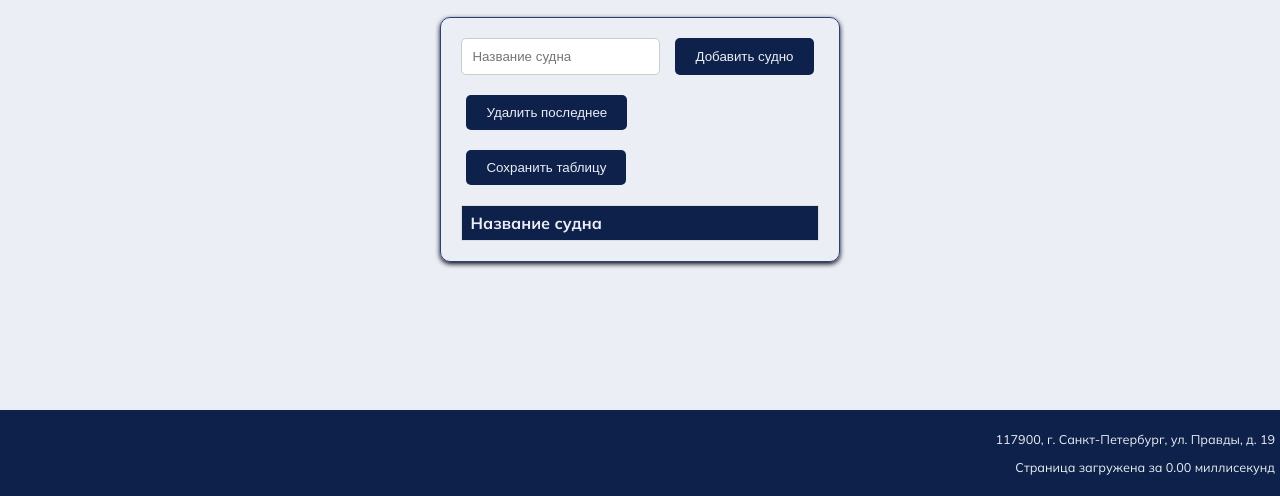
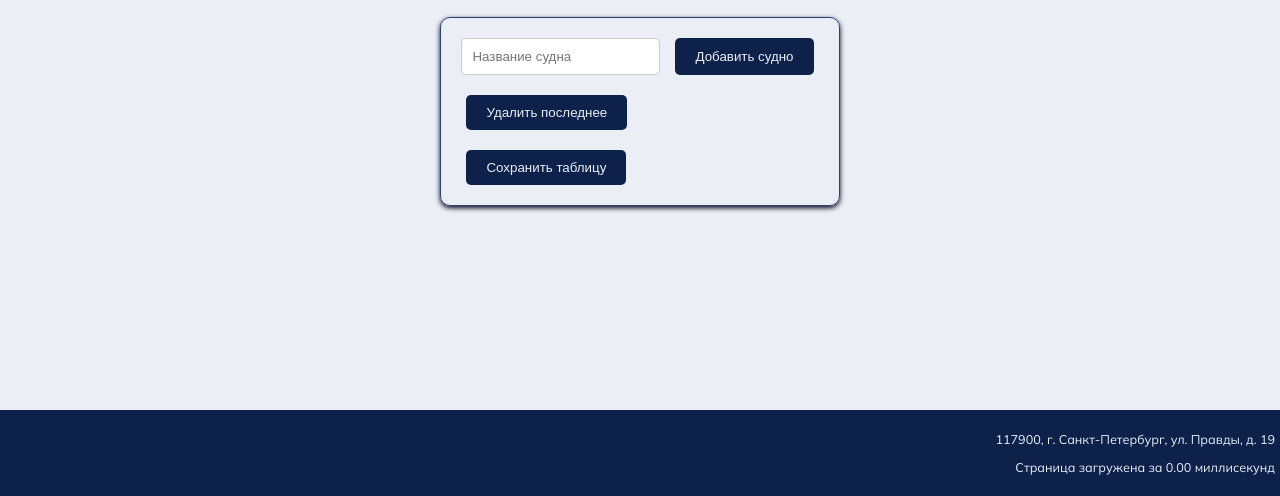
Before and after one commit to shrento/front, a plain HTML site: page lab5/vessel_list.html in a window 1280 px wide. Both pictures are taken after a click on the button "Сохранить таблицу". Shown: the part 304-800 px from the top of the page. Drawn offline with Linux system fonts and the light colour scheme.

Commit message:
add template

```diff
--- a/lab5/scripts/vessel_list.js
+++ b/lab5/scripts/vessel_list.js
@@ -38,18 +38,32 @@ function removeLastVessel() {
 }
 
 function createFinalVesselTable() {
-    let finalTable = document.getElementById('final-vessel-tabel');
-    let tableBody = finalTable.querySelector('tbody');
+    document.getElementById('vessel-table-div').innerHTML = '';
 
-    tableBody.innerHTML = '';
+    if (uploadedVessels.length == 0) {
+        return;
+    }
 
-    uploadedVessels.forEach(vessel => {
-        let newRow = tableBody.insertRow();
-        let nameCell = newRow.insertCell(0);
-        nameCell.textContent = vessel;
-    });
+    let tableTemplate = document.createElement('template');
+    tableTemplate.innerHTML = `
+        <table class="final-vessel-tabel" id="final-vessel-tabel">
+            <thead>
+                <tr>
+                    <th>Название судна</th>
+                </tr>
+            </thead>
+            <tbody>
+                ${uploadedVessels.map(vessel => `
+                    <tr>
+                        <td>${vessel}</td>
+                    </tr>
+                `).join('')}
+            </tbody>
+        </table>
+    `;
 
-    finalTable.style.display = 'table';
+    document.getElementById('vessel-table-div').appendChild(tableTemplate.content.querySelector('table'));
+
     saveVesselTable();
 }
 
--- a/lab5/styles/vessel_list.css
+++ b/lab5/styles/vessel_list.css
@@ -132,7 +132,6 @@ footer p {
 }
 
 .final-vessel-tabel {
-    display: none;
     width: 100%;
     border-collapse: collapse;
     margin-top: 20px;
--- a/lab5/vessel_list.html
+++ b/lab5/vessel_list.html
@@ -33,7 +33,7 @@
     <main>
         <h1 class="list-page-header">Выбор лизинговых судов</h1>
 
-        <article class="vessel-list-article">
+        <article class="vessel-list-article" id="vessel-list-article">
             <form class="vessel-form" id="vessel-form">
                 <input type="text" class="vessel-name" id="vessel-name" name="vesselName" placeholder="Название судна" required>
                 <button class="vessel-form-button" type="submit">Добавить судно</button>
@@ -45,15 +45,7 @@
 
             <button class="vessel-form-button" onclick="createFinalVesselTable()">Сохранить таблицу</button>
 
-            <table class="final-vessel-tabel" id="final-vessel-tabel">
-                <thead>
-                    <tr>
-                        <th>Название судна</th>
-                    </tr>
-                </thead>
-                <tbody>
-                </tbody>
-            </table>
+            <div id="vessel-table-div"></div>
         </article>
     </main>
 
```
